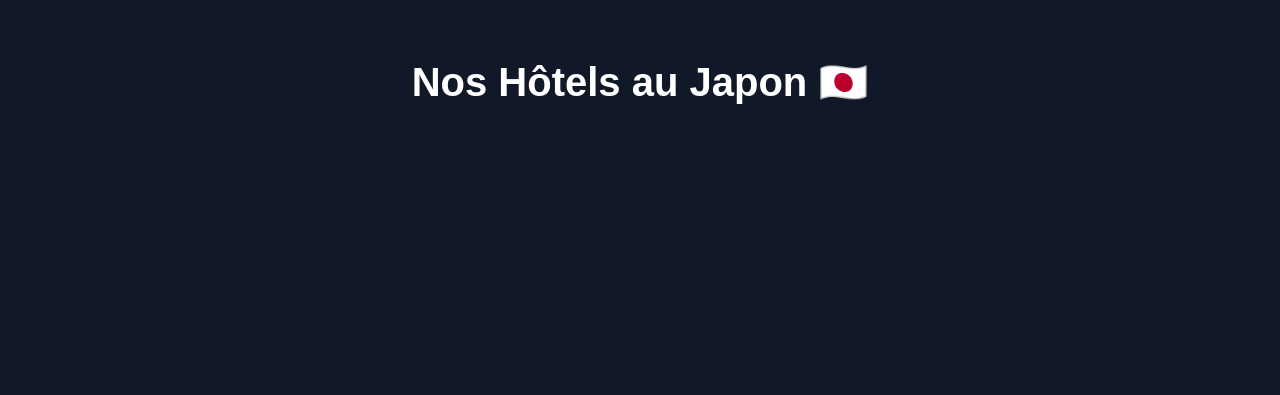
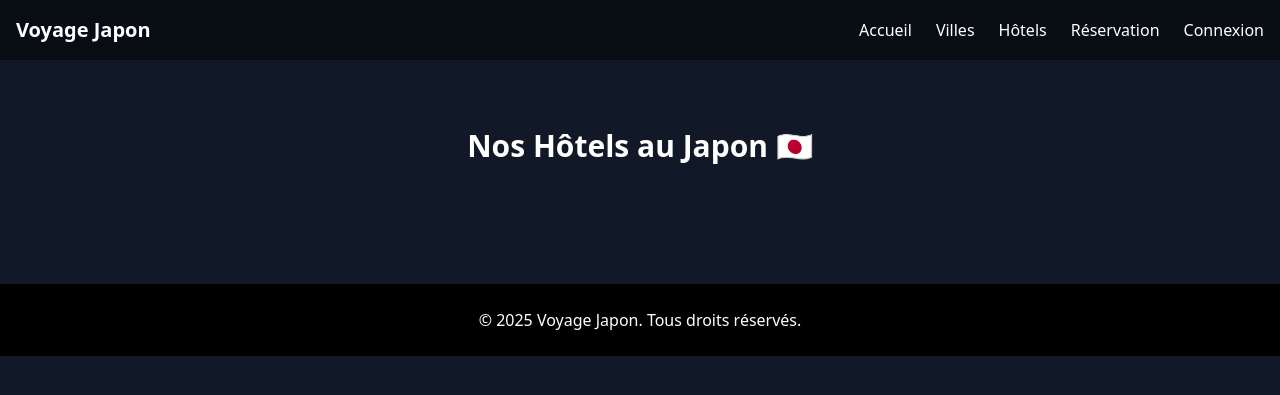
Before and after one commit to Chaimambk/Agence-de-voyage, a PHP site: page /hotels.php in a window 1280 px wide. Shown: the top 395 px of the page. Run offline with PHP 8.4, Linux system fonts and the light colour scheme; data that the repository does not hold is empty; some libraries are stand-ins or nearby versions.

Commit message:
adding image

```diff
--- a/hotels.php
+++ b/hotels.php
@@ -19,89 +19,59 @@ $hotels = $stmt->fetchAll(PDO::FETCH_ASSOC);
 <head>
     <meta charset="UTF-8">
     <title>Nos Hôtels au Japon</title>
+    <meta name="viewport" content="width=device-width, initial-scale=1.0" />
+    <!-- Tailwind CSS -->
+    <script src="https://cdn.tailwindcss.com"></script>
+    <!-- SwiperJS -->
     <link rel="stylesheet" href="https://unpkg.com/swiper/swiper-bundle.min.css"/>
     <script src="https://unpkg.com/swiper/swiper-bundle.min.js"></script>
-    <style>
-        body {
-            background-color: #111827;
-            color: white;
-            font-family: Arial, sans-serif;
-            margin: 0;
-            padding: 2rem;
-        }
+</head>
+<body class="bg-gray-900 text-white">
 
-        h1 {
-            text-align: center;
-            font-size: 2.5rem;
-            margin-bottom: 2rem;
-        }
+<!-- Navbar -->
+<nav class="fixed top-0 left-0 w-full bg-black bg-opacity-50 p-4 flex justify-between items-center z-50">
+    <h1 class="text-xl font-bold">Voyage Japon</h1>
+    <ul class="flex gap-6">
+        <li><a href="interface.html" class="hover:text-red-500">Accueil</a></li>
+        <li><a href="villes.html" class="hover:text-red-500">Villes</a></li>
+        <li><a href="hotels.php" class="hover:text-red-500">Hôtels</a></li>
+        <li><a href="reservation.php" class="hover:text-red-500">Réservation</a></li>
+        <li><a href="auth.php" class="hover:text-red-500">Connexion</a></li>
+    </ul>
+</nav>
 
-        .swiper {
-            width: 90%;
-            max-width: 1000px;
-            margin: auto;
-            overflow: hidden;
-        }
+<!-- Titre principal -->
+<h1 class="text-3xl text-center mt-32 mb-10 font-bold">Nos Hôtels au Japon 🇯🇵</h1>
 
-        .swiper-wrapper {
-            display: flex;
-        }
-
-        .swiper-slide {
-            flex-shrink: 0;
-            width: 100% !important;
-            height: auto;
-            box-sizing: border-box;
-            background: #1f2937;
-            border-radius: 1rem;
-            padding: 1rem;
-            text-align: center;
-            box-shadow: 0 0 15px rgba(0,0,0,0.3);
-        }
-
-        .swiper-slide img {
-            width: 100%;
-            max-height: 300px;
-            object-fit: cover;
-            border-radius: 1rem;
-        }
-
-        .hotel-info {
-            margin-top: 1rem;
-        }
-
-        .swiper-button-next,
-        .swiper-button-prev {
-            color: white;
-        }
-    </style>
-</head>
-<body>
-
-<h1>Nos Hôtels au Japon 🇯🇵</h1>
-
-<div class="swiper">
+<!-- Swiper -->
+<div class="swiper mySwiper w-11/12 max-w-5xl mx-auto pb-20">
     <div class="swiper-wrapper">
         <?php foreach ($hotels as $hotel): ?>
-            <div class="swiper-slide">
-                <img src="images/<?= htmlspecialchars($hotel['image']) ?>" alt="<?= htmlspecialchars($hotel['nom']) ?>">
-                <div class="hotel-info">
-                    <h2><?= htmlspecialchars($hotel['nom']) ?></h2>
-                    <h4 class="text-sm italic text-gray-400">Ville : <?= htmlspecialchars($hotel['ville_nom']) ?></h4>
-                    <p><?= htmlspecialchars($hotel['description']) ?></p>
+            <div class="swiper-slide bg-gray-800 rounded-lg p-6 shadow-lg flex flex-col items-center">
+                <img src="images/<?= htmlspecialchars($hotel['image']) ?>" alt="<?= htmlspecialchars($hotel['nom']) ?>" class="w-full h-60 object-cover rounded-lg">
+                <div class="hotel-info mt-4 text-center">
+                    <h2 class="text-2xl font-semibold"><?= htmlspecialchars($hotel['nom']) ?></h2>
+                    <h4 class="text-sm italic text-gray-400 mt-1">Ville : <?= htmlspecialchars($hotel['ville_nom']) ?></h4>
+                    <p class="mt-2"><?= htmlspecialchars($hotel['description']) ?></p>
                     <p class="text-sm text-gray-300 mt-2"><?= htmlspecialchars($hotel['adresse']) ?></p>
                 </div>
             </div>
         <?php endforeach; ?>
     </div>
 
-    <!-- Flèches de navigation -->
-    <div class="swiper-button-next"></div>
-    <div class="swiper-button-prev"></div>
+    <!-- Flèches -->
+    <div class="swiper-button-next text-white"></div>
+    <div class="swiper-button-prev text-white"></div>
 </div>
 
+<!-- Footer -->
+<footer class="bg-black p-6 text-center">
+    <p>© 2025 Voyage Japon. Tous droits réservés.</p>
+</footer>
+
+<!-- Swiper JS Config -->
 <script>
-    const swiper = new Swiper('.swiper', {
+    const swiper = new Swiper('.mySwiper', {
         slidesPerView: 1,
         spaceBetween: 30,
         navigation: {
@@ -111,5 +81,6 @@ $hotels = $stmt->fetchAll(PDO::FETCH_ASSOC);
         loop: true,
     });
 </script>
+
 </body>
 </html>
--- a/reservation.html
+++ b/reservation.html
@@ -28,7 +28,7 @@
 <nav class="fixed top-0 left-0 w-full bg-black bg-opacity-50 p-4 flex justify-between items-center z-50">
     <h1 class="text-xl font-bold">Voyage Japon</h1>
     <ul class="flex gap-6">
-        <li><a href="index.html" class="hover:text-red-500">Accueil</a></li>
+        <li><a href="interface.html" class="hover:text-red-500">Accueil</a></li>
         <li><a href="villes.html" class="hover:text-red-500">Villes</a></li>
         <li><a href="hotels.php" class="hover:text-red-500">Hôtels</a></li>
         <li><a href="reservation.html" class="hover:text-red-500">Réservation</a></li>
--- a/reservation.php
+++ b/reservation.php
@@ -10,7 +10,7 @@ try {
     die('Erreur de connexion : ' . $e->getMessage());
 }
 
-// Récupération de toutes les villes (ATTENTION : table "villes" et pas "ville")
+// Récupération de toutes les villes
 $villes = $pdo->query('SELECT id, nom FROM villes')->fetchAll(PDO::FETCH_ASSOC);
 ?>
 
@@ -47,7 +47,7 @@ $villes = $pdo->query('SELECT id, nom FROM villes')->fetchAll(PDO::FETCH_ASSOC);
 
     <div class="w-full flex justify-center">
         <div class="w-full max-w-4xl bg-gray-800 rounded-lg shadow-lg p-8">
-            <form action="submit-reservation.php" method="POST">
+            <form action="traitement_reservation.php" method="POST">
                 <!-- Ville -->
                 <div class="mb-6">
                     <label for="city" class="block text-lg font-medium mb-2">Choisissez une Ville :</label>
@@ -92,7 +92,6 @@ $villes = $pdo->query('SELECT id, nom FROM villes')->fetchAll(PDO::FETCH_ASSOC);
                         Réserver
                     </button>
                 </div>
-
             </form>
         </div>
     </div>
```
